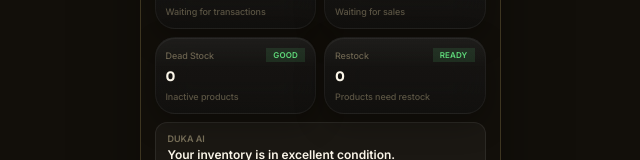
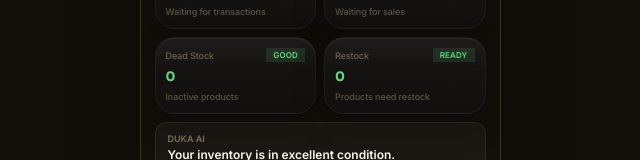
Before and after one commit to bred9702-svg/Duka-app-fin, a React (Vite) app: page /inventory in a window 1280 px wide. Shown: the part 230-390 px from the top of the page, without its empty margins (320-960 px from the left). Built offline with nearby package versions, Linux system fonts and the light colour scheme; no server answers; the database is empty.

Commit message:
Update CardBody.jsx

```diff
--- a/src/components/ui/CardBody.jsx
+++ b/src/components/ui/CardBody.jsx
@@ -1,6 +1,7 @@
 export default function CardBody({
   value,
   subtitle,
+  valueColor = 'var(--text-hi)',
 }) {
   return (
     <div
@@ -18,7 +19,7 @@ export default function CardBody({
           fontSize: 13,
           fontWeight: 700,
           letterSpacing: '-0.015em',
-          color: 'var(--text-hi)',
+          color: valueColor,
           lineHeight: 1.15,
           whiteSpace: 'nowrap',
           overflow: 'hidden',
```
